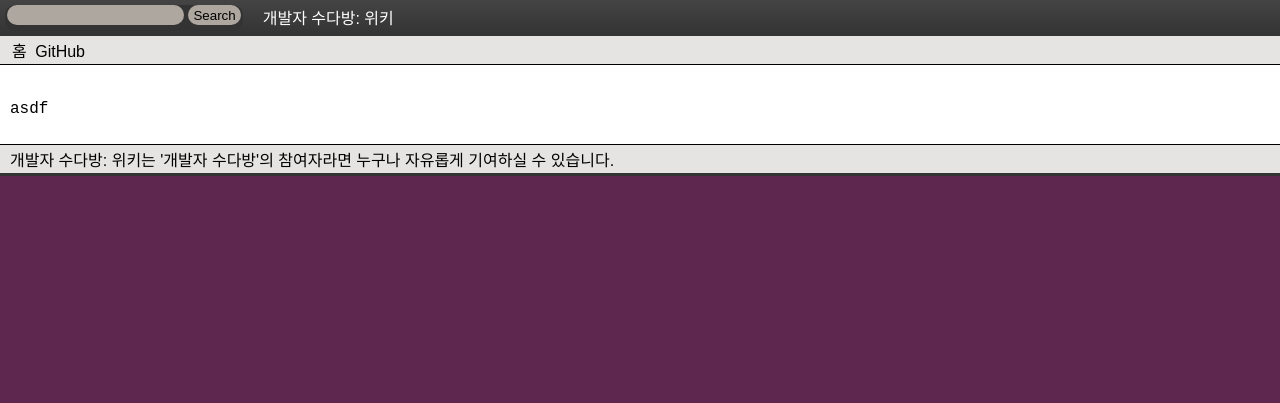
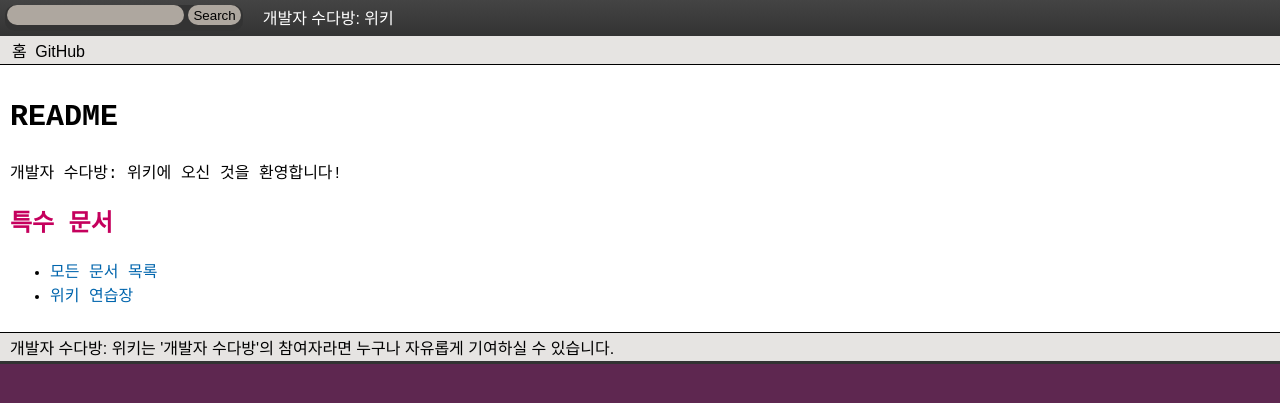
Before and after one commit to devroom-org/wiki, a Jekyll site: the page built from wiki/index.md, in a window 1280 px wide. Shown: the top 403 px of the page. Built offline with Jekyll 4.4.1, drawn with Linux system fonts in a browser that asks for light colours; some web fonts are replaced.

Commit message:
Edited page README.

```diff
--- a/wiki/index.md
+++ b/wiki/index.md
@@ -1,6 +1,11 @@
 ---
 layout: wiki
 permalink: /README/
+title: README
 ---
 
-asdf
+개발자 수다방: 위키에 오신 것을 환영합니다!
+
+## 특수 문서
+* [모든 문서 목록]({{ site.baseurl }}/PAGES/)
+* [위키 연습장]({{ site.baseurl }}/wiki-edit-practice)
```
